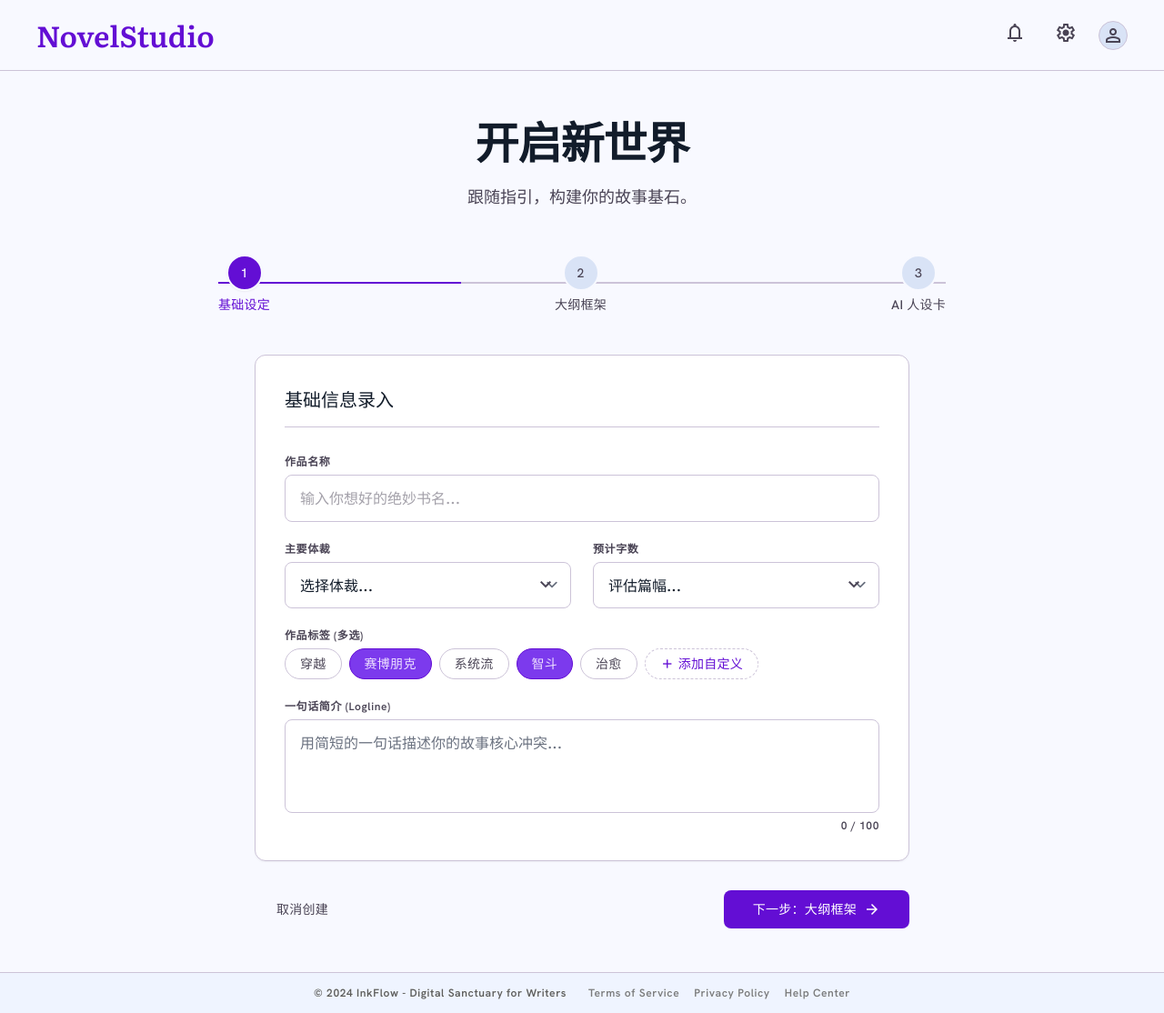
After one commit to 1989zj/zj-matrix, a Flask app: page /novel/create/ in a window 1280 px wide. The commit adds this page. Shown: the whole page at 91% size. Run offline with Flask 3, Linux system fonts and the light colour scheme; the visitor is signed in with stand-in values (Sample User, id 1); some libraries are stand-ins or nearby versions.

Commit message:
UI优化；

```diff
--- /dev/null
+++ b/templates/create_novel.html
@@ -0,0 +1,253 @@
+<!DOCTYPE html>
+<html lang="zh-CN">
+<head>
+<meta charset="utf-8"/>
+<meta content="width=device-width, initial-scale=1.0" name="viewport"/>
+<title>InkFlow - 创建新小说</title>
+<!-- Google Fonts -->
+<link href="https://fonts.googleapis.com" rel="preconnect"/>
+<link crossorigin="" href="https://fonts.gstatic.com" rel="preconnect"/>
+<link href="https://fonts.googleapis.com/css2?family=Hanken+Grotesk:wght@400;500;600;700&amp;family=Literata:ital,opsz,wght@0,7..72,400;0,7..72,500;0,7..72,600;0,7..72,700;1,7..72,400&amp;display=swap" rel="stylesheet"/>
+<!-- Material Symbols -->
+<link href="https://fonts.googleapis.com/css2?family=Material+Symbols+Outlined:wght,FILL@100..700,0..1&amp;display=swap" rel="stylesheet"/>
+<!-- Tailwind CSS -->
+<script src="https://cdn.tailwindcss.com?plugins=forms,container-queries"></script>
+<script id="tailwind-config">
+      tailwind.config = {
+        darkMode: "class",
+        theme: {
+          extend: {
+            "colors": {
+                    "secondary": "#5e5e5b",
+                    "on-primary-fixed-variant": "#5a00c6",
+                    "secondary-fixed-dim": "#c8c6c2",
+                    "surface-dim": "#d0dbed",
+                    "surface-tint": "#732ee4",
+                    "secondary-fixed": "#e4e2dd",
+                    "on-background": "#121c2a",
+                    "primary": "#630ed4",
+                    "surface-container": "#e6eeff",
+                    "on-tertiary-fixed": "#191c1f",
+                    "primary-fixed": "#eaddff",
+                    "tertiary-fixed-dim": "#c4c7ca",
+                    "inverse-surface": "#27313f",
+                    "surface-container-high": "#dee9fc",
+                    "outline-variant": "#ccc3d8",
+                    "on-error-container": "#93000a",
+                    "error-container": "#ffdad6",
+                    "surface-bright": "#f8f9ff",
+                    "surface": "#f8f9ff",
+                    "surface-variant": "#d9e3f6",
+                    "inverse-on-surface": "#eaf1ff",
+                    "inverse-primary": "#d2bbff",
+                    "tertiary-fixed": "#e0e2e6",
+                    "on-secondary-container": "#63635f",
+                    "tertiary-container": "#64676b",
+                    "on-tertiary-container": "#e4e6ea",
+                    "on-secondary-fixed": "#1b1c19",
+                    "on-surface-variant": "#4a4455",
+                    "on-primary-container": "#ede0ff",
+                    "on-tertiary": "#ffffff",
+                    "primary-container": "#7c3aed",
+                    "outline": "#7b7487",
+                    "on-error": "#ffffff",
+                    "primary-fixed-dim": "#d2bbff",
+                    "on-primary": "#ffffff",
+                    "surface-container-lowest": "#ffffff",
+                    "on-primary-fixed": "#25005a",
+                    "on-secondary": "#ffffff",
+                    "error": "#ba1a1a",
+                    "on-tertiary-fixed-variant": "#44474a",
+                    "surface-container-highest": "#d9e3f6",
+                    "on-surface": "#121c2a",
+                    "on-secondary-fixed-variant": "#474744",
+                    "background": "#f8f9ff",
+                    "secondary-container": "#e1dfdb",
+                    "surface-container-low": "#eff4ff",
+                    "tertiary": "#4c4f52"
+            },
+            "borderRadius": {
+                    "DEFAULT": "0.25rem",
+                    "lg": "0.5rem",
+                    "xl": "0.75rem",
+                    "full": "9999px"
+            },
+            "spacing": {
+                    "container-max": "1200px",
+                    "margin-desktop": "40px",
+                    "margin-mobile": "16px",
+                    "gutter": "24px",
+                    "editor-width": "720px",
+                    "unit": "8px"
+            },
+            "fontFamily": {
+                    "headline-lg": ["Literata"],
+                    "title-md": ["Literata"],
+                    "body-md": ["Literata"],
+                    "headline-lg-mobile": ["Literata"],
+                    "label-md": ["Hanken Grotesk"],
+                    "display-lg": ["Literata"],
+                    "body-lg": ["Literata"],
+                    "label-sm": ["Hanken Grotesk"]
+            },
+            "fontSize": {
+                    "headline-lg": ["32px", {"lineHeight": "1.3", "fontWeight": "600"}],
+                    "title-md": ["20px", {"lineHeight": "1.5", "fontWeight": "500"}],
+                    "body-md": ["16px", {"lineHeight": "1.6", "fontWeight": "400"}],
+                    "headline-lg-mobile": ["28px", {"lineHeight": "1.3", "fontWeight": "600"}],
+                    "label-md": ["14px", {"lineHeight": "1", "letterSpacing": "0.02em", "fontWeight": "500"}],
+                    "display-lg": ["48px", {"lineHeight": "1.2", "letterSpacing": "-0.02em", "fontWeight": "700"}],
+                    "body-lg": ["18px", {"lineHeight": "1.8", "fontWeight": "400"}],
+                    "label-sm": ["12px", {"lineHeight": "1", "letterSpacing": "0.05em", "fontWeight": "600"}]
+            }
+          }
+        }
+      }
+    </script>
+<style>
+        body {
+            background-color: #f8f9ff;
+        }
+        .material-symbols-outlined {
+            font-variation-settings: 'FILL' 0, 'wght' 400, 'GRAD' 0, 'opsz' 24;
+        }
+    </style>
+</head>
+<body class="bg-background text-on-background min-h-screen flex flex-col font-body-md">
+<!-- TopAppBar -->
+<header class="w-full top-0 sticky bg-surface border-b border-outline-variant flex justify-between items-center px-margin-mobile md:px-margin-desktop py-4 z-50">
+<div class="flex items-center gap-4">
+<a class="font-headline-lg-mobile md:font-headline-lg text-headline-lg-mobile md:text-headline-lg font-bold text-primary no-underline" href="{{ url_for('admin.index') }}">NovelStudio</a>
+</div>
+<div class="flex items-center gap-4 text-on-surface-variant">
+<button class="hover:text-primary transition-colors cursor-pointer active:opacity-70 p-2 rounded-full hover:bg-surface-variant">
+<span class="material-symbols-outlined" style="font-variation-settings: 'FILL' 0;">notifications</span>
+</button>
+<button class="hover:text-primary transition-colors cursor-pointer active:opacity-70 p-2 rounded-full hover:bg-surface-variant">
+<span class="material-symbols-outlined" style="font-variation-settings: 'FILL' 0;">settings</span>
+</button>
+<div class="w-8 h-8 rounded-full overflow-hidden border border-outline-variant flex items-center justify-center bg-surface-variant">
+<span class="material-symbols-outlined text-on-surface-variant">person</span>
+</div>
+</div>
+</header>
+<!-- Main Content Area -->
+<main class="flex-grow flex flex-col items-center py-12 px-margin-mobile md:px-margin-desktop">
+<!-- Header Container -->
+<div class="max-w-[800px] w-full mb-12 text-center">
+<h1 class="font-display-lg text-display-lg text-on-background mb-4">开启新世界</h1>
+<p class="font-body-lg text-body-lg text-on-surface-variant">跟随指引，构建你的故事基石。</p>
+</div>
+<!-- Stepper Component -->
+<div class="max-w-[800px] w-full mb-12">
+<div class="flex items-center justify-between relative">
+<!-- Progress Line -->
+<div class="absolute left-0 top-1/2 transform -translate-y-1/2 w-full h-[2px] bg-outline-variant -z-10"></div>
+<div class="absolute left-0 top-1/2 transform -translate-y-1/2 w-1/3 h-[2px] bg-primary -z-10 transition-all duration-300"></div>
+<!-- Step 1: Active -->
+<div class="flex flex-col items-center gap-2">
+<div class="w-10 h-10 rounded-full bg-primary text-on-primary flex items-center justify-center font-label-md text-label-md shadow-sm border-2 border-surface">
+                        1
+                    </div>
+<span class="font-label-md text-label-md text-primary">基础设定</span>
+</div>
+<!-- Step 2: Inactive -->
+<div class="flex flex-col items-center gap-2">
+<div class="w-10 h-10 rounded-full bg-surface-container-highest text-on-surface-variant flex items-center justify-center font-label-md text-label-md border-2 border-surface">
+                        2
+                    </div>
+<span class="font-label-md text-label-md text-on-surface-variant">大纲框架</span>
+</div>
+<!-- Step 3: Inactive -->
+<div class="flex flex-col items-center gap-2">
+<div class="w-10 h-10 rounded-full bg-surface-container-highest text-on-surface-variant flex items-center justify-center font-label-md text-label-md border-2 border-surface">
+                        3
+                    </div>
+<span class="font-label-md text-label-md text-on-surface-variant">AI 人设卡</span>
+</div>
+</div>
+</div>
+<!-- Content Canvas (Form Area) -->
+<div class="max-w-[720px] w-full bg-surface-container-lowest border border-outline-variant rounded-xl p-8 shadow-sm">
+<h2 class="font-title-md text-title-md text-on-background mb-8 pb-4 border-b border-outline-variant">基础信息录入</h2>
+<form class="space-y-6">
+<!-- Input Group: Title -->
+<div class="flex flex-col gap-2">
+<label class="font-label-sm text-label-sm text-on-surface-variant" for="novel-title">作品名称</label>
+<input class="w-full bg-surface-container-lowest border border-outline-variant rounded-lg px-4 py-3 font-body-md text-body-md text-on-background focus:outline-none focus:border-primary focus:ring-1 focus:ring-primary transition-colors placeholder:text-on-surface-variant/50" id="novel-title" placeholder="输入你想好的绝妙书名..." type="text"/>
+</div>
+<!-- Bento Grid for Genre & Tags -->
+<div class="grid grid-cols-1 md:grid-cols-2 gap-6">
+<!-- Genre Selection -->
+<div class="flex flex-col gap-2">
+<label class="font-label-sm text-label-sm text-on-surface-variant" for="novel-genre">主要体裁</label>
+<div class="relative">
+<select class="w-full bg-surface-container-lowest border border-outline-variant rounded-lg px-4 py-3 font-body-md text-body-md text-on-background focus:outline-none focus:border-primary focus:ring-1 focus:ring-primary appearance-none cursor-pointer" id="novel-genre">
+<option disabled="" selected="" value="">选择体裁...</option>
+<option value="fantasy">奇幻幻想</option>
+<option value="scifi">科幻未来</option>
+<option value="mystery">悬疑推理</option>
+<option value="romance">都市言情</option>
+<option value="historical">历史架空</option>
+</select>
+<span class="material-symbols-outlined absolute right-4 top-1/2 transform -translate-y-1/2 text-on-surface-variant pointer-events-none">expand_more</span>
+</div>
+</div>
+<!-- Target Word Count -->
+<div class="flex flex-col gap-2">
+<label class="font-label-sm text-label-sm text-on-surface-variant" for="novel-length">预计字数</label>
+<div class="relative">
+<select class="w-full bg-surface-container-lowest border border-outline-variant rounded-lg px-4 py-3 font-body-md text-body-md text-on-background focus:outline-none focus:border-primary focus:ring-1 focus:ring-primary appearance-none cursor-pointer" id="novel-length">
+<option disabled="" selected="" value="">评估篇幅...</option>
+<option value="short">短篇 (&lt; 5万字)</option>
+<option value="medium">中篇 (5万 - 20万字)</option>
+<option value="long">长篇 (20万 - 100万字)</option>
+<option value="epic">超长篇 (&gt; 100万字)</option>
+</select>
+<span class="material-symbols-outlined absolute right-4 top-1/2 transform -translate-y-1/2 text-on-surface-variant pointer-events-none">expand_more</span>
+</div>
+</div>
+</div>
+<!-- Tag Cloud Selection -->
+<div class="flex flex-col gap-2">
+<label class="font-label-sm text-label-sm text-on-surface-variant">作品标签 (多选)</label>
+<div class="flex flex-wrap gap-2">
+<button class="px-4 py-2 rounded-full border border-outline-variant bg-surface-container-lowest text-on-surface-variant font-label-md text-label-md hover:bg-surface-variant transition-colors" type="button">穿越</button>
+<button class="px-4 py-2 rounded-full border border-primary bg-primary-container text-on-primary-container font-label-md text-label-md transition-colors" type="button">赛博朋克</button>
+<button class="px-4 py-2 rounded-full border border-outline-variant bg-surface-container-lowest text-on-surface-variant font-label-md text-label-md hover:bg-surface-variant transition-colors" type="button">系统流</button>
+<button class="px-4 py-2 rounded-full border border-primary bg-primary-container text-on-primary-container font-label-md text-label-md transition-colors" type="button">智斗</button>
+<button class="px-4 py-2 rounded-full border border-outline-variant bg-surface-container-lowest text-on-surface-variant font-label-md text-label-md hover:bg-surface-variant transition-colors" type="button">治愈</button>
+<button class="px-4 py-2 rounded-full border border-outline-variant bg-surface-container-lowest text-on-surface-variant font-label-md text-label-md hover:bg-surface-variant transition-colors border-dashed text-primary flex items-center gap-1" type="button"><span class="material-symbols-outlined text-[16px]">add</span> 添加自定义</button>
+</div>
+</div>
+<!-- Textarea: Logline/Summary -->
+<div class="flex flex-col gap-2">
+<label class="font-label-sm text-label-sm text-on-surface-variant" for="novel-summary">一句话简介 (Logline)</label>
+<textarea class="w-full bg-surface-container-lowest border border-outline-variant rounded-lg px-4 py-3 font-body-md text-body-md text-on-background focus:outline-none focus:border-primary focus:ring-1 focus:ring-primary transition-colors resize-none" id="novel-summary" placeholder="用简短的一句话描述你的故事核心冲突..." rows="3"></textarea>
+<p class="font-label-sm text-label-sm text-on-surface-variant text-right">0 / 100</p>
+</div>
+</form>
+</div>
+<!-- Bottom Action Bar -->
+<div class="max-w-[720px] w-full mt-8 flex justify-between items-center">
+<a href="{{ url_for('admin.index') }}" class="px-6 py-3 rounded-lg font-label-md text-label-md text-on-surface-variant hover:text-primary transition-colors flex items-center gap-2 no-underline">
+                取消创建
+            </a>
+<button class="px-8 py-3 rounded-lg bg-primary text-on-primary font-label-md text-label-md hover:opacity-90 active:scale-95 transition-all flex items-center gap-2 shadow-sm">
+                下一步：大纲框架
+                <span class="material-symbols-outlined text-[18px]">arrow_forward</span>
+</button>
+</div>
+</main>
+<!-- Footer -->
+<footer class="w-full py-4 bg-surface-container-low border-t border-outline-variant mt-auto">
+<div class="flex justify-center items-center gap-gutter px-margin-desktop">
+<span class="font-label-sm text-label-sm text-secondary">© 2024 InkFlow - Digital Sanctuary for Writers</span>
+<div class="flex gap-4">
+<a class="font-label-sm text-label-sm text-secondary hover:text-primary hover:underline transition-all opacity-80 hover:opacity-100" href="#">Terms of Service</a>
+<a class="font-label-sm text-label-sm text-secondary hover:text-primary hover:underline transition-all opacity-80 hover:opacity-100" href="#">Privacy Policy</a>
+<a class="font-label-sm text-label-sm text-secondary hover:text-primary hover:underline transition-all opacity-80 hover:opacity-100" href="#">Help Center</a>
+</div>
+</div>
+</footer>
+</body></html>
--- a/templates/workspace.html
+++ b/templates/workspace.html
@@ -158,7 +158,7 @@ font-variation-settings: 'FILL' 0, 'wght' 400, 'GRAD' 0, 'opsz' 24;
 <div class="grid grid-cols-1 md:grid-cols-2 lg:grid-cols-3 xl:grid-cols-4 gap-gutter">
 
 <!-- Create New Placeholder -->
-<button class="flex flex-col items-center justify-center min-h-[380px] rounded-lg border-2 border-dashed border-outline-variant bg-transparent hover:border-primary hover:bg-surface-variant transition-all duration-300 cursor-pointer group" onclick="location.href='{{ url_for('novel.index') }}'">
+<button class="flex flex-col items-center justify-center min-h-[380px] rounded-lg border-2 border-dashed border-outline-variant bg-transparent hover:border-primary hover:bg-surface-variant transition-all duration-300 cursor-pointer group" onclick="location.href='{{ url_for('novel.create_novel') }}'">
 <div class="w-16 h-16 rounded-full bg-surface-container-lowest flex items-center justify-center mb-4 group-hover:scale-110 transition-transform duration-300 shadow-sm">
 <span class="material-symbols-outlined text-3xl text-primary">add</span>
 </div>
```
Also changed, not shown: app/blueprints/novel.py (+19 -1 lines), templates/chapters.html (+68 -10 lines).
